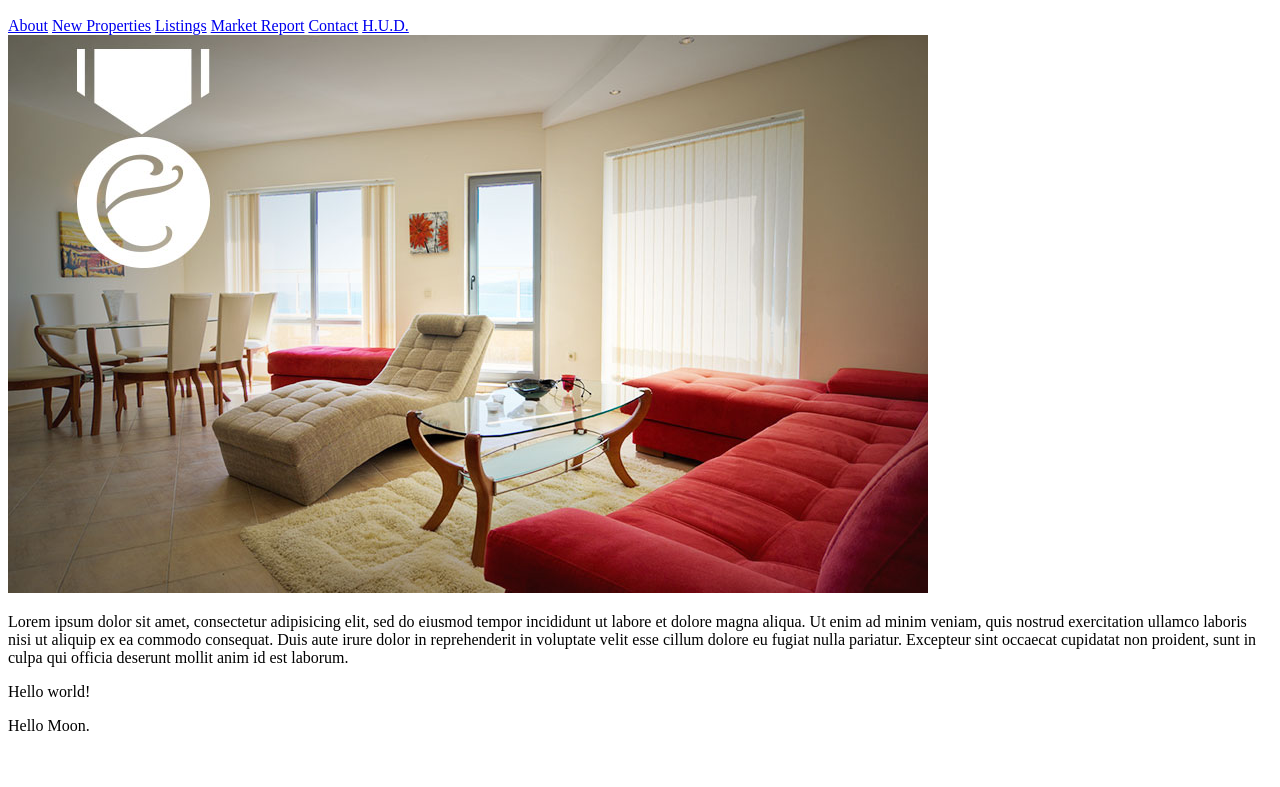
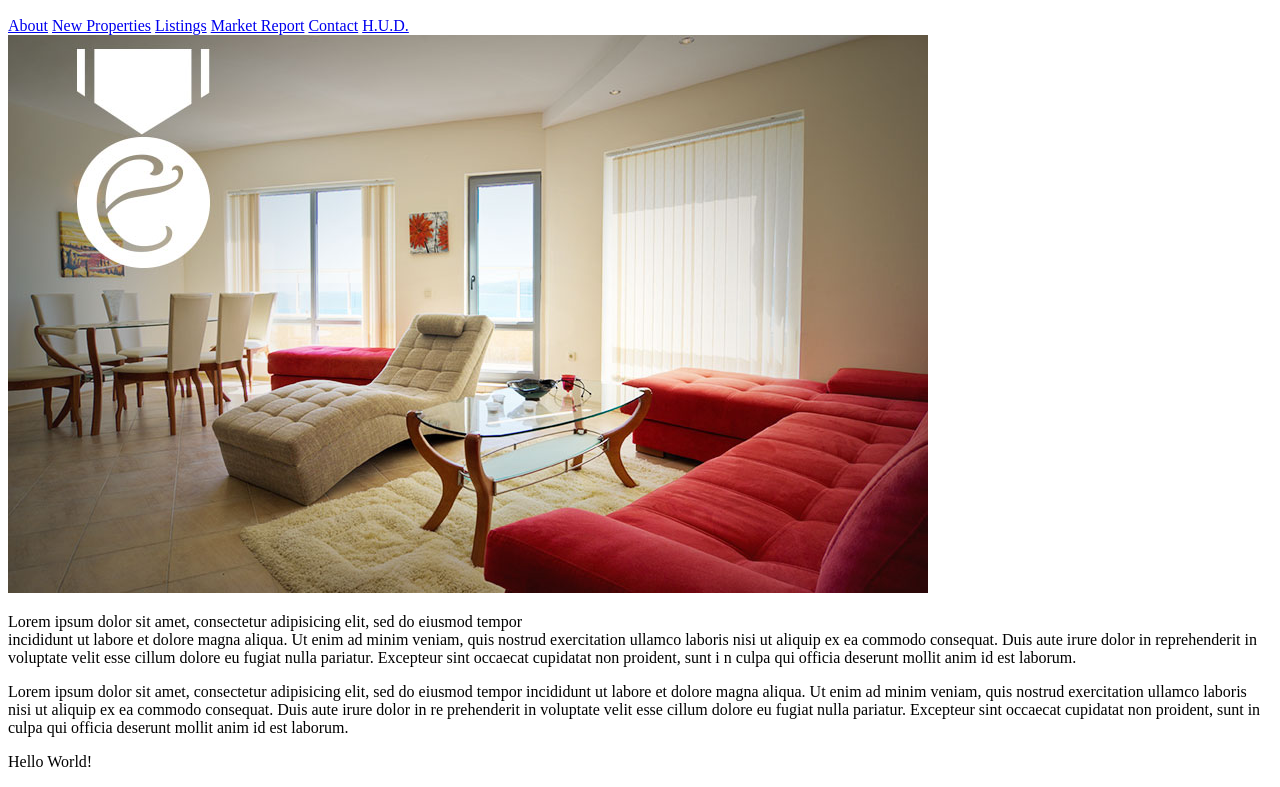
Before and after one commit to hebersandoval/exceptional-realty, a plain HTML site: page index.html in a window 1280 px wide. Shown: the part 110-897 px from the top of the page. Before the commit the page ends 861 px from the top, so only its background shows below. Drawn offline with Linux system fonts and the light colour scheme.

Commit message:
adds main page content, image and links with corrections

```diff
--- a/index.html
+++ b/index.html
@@ -1,36 +1,37 @@
 <!DOCTYPE html>
 <html lang="en">
   <head>
-    <! -- This is a comment. I can see it in the code, but it will not appear in the browser. -->
-    <! --
+    <!-- This is a comment. I can see it in the code, but it will not appear in the browser.-->
+    <!--
     The head section contains information for search engines and the browser
     and its not seen by the site visitor.
     -->
-    <meta charset="UTF8">
+    <meta charset="utf-8">
     <title>Exceptional Realty Group - Luxury Homes - About</title>
   </head>
 
   <body>
-    <! -- The body is the entire viewable area of the web page. For example, we can see text, links, images and media -->
+    <!-- The body is the entire viewable area of the web page. For example, we can see text, links, images and media-->
 
     <h1>Exceptional</h1>
     <h2>Realty Group</h2>
 
-    <! -- link -->
-    <a href="index.html">About</a> <a href="new-properties.html">New Properties</a> <a href="real-estate-listings.html">Listings</a> <a href="market-report.html">Market Report</a> <a href="contact.html">Contact</a> <a href="http:hud.gov" target="_blank">H.U.D.</a>
+    <!-- link-->
+    <a href="index.html">About</a> <a href="new-properties.html">New Properties</a> <a href="real-estate-listings.html">Listings</a> <a href="market-report.html">Market Report</a> <a href="contact.html">Contact</a> <a href="http://hud.gov" target="_blank">H.U.D.</a>
 
     <img src="images/intro-pic.jpg" alt="A beautiful living room." title="Welcome to Exceptional Realty Group">
 
-    <! --
+    <!--
     foldername/ = go inside the folder
     filename = use the file in the current folfer
     ../ = leave the current folder and go to the parent folder
     -->
 
-    <p>Lorem ipsum dolor sit amet, consectetur adipisicing elit, sed do eiusmod tempor incididunt ut labore et dolore magna aliqua. Ut enim ad minim veniam, quis nostrud exercitation ullamco laboris nisi ut aliquip ex ea commodo consequat. Duis aute irure dolor in reprehenderit in voluptate velit esse cillum dolore eu fugiat nulla pariatur. Excepteur sint occaecat cupidatat non proident, sunt in culpa qui officia deserunt mollit anim id est laborum.</p>
+    <p> Lorem ipsum dolor sit amet, consectetur adipisicing elit, sed do eiusmod tempor <br>incididunt ut labore et dolore magna aliqua.     Ut enim ad minim veniam, quis nostrud exercitation ullamco laboris nisi ut aliquip ex ea commodo consequat. Duis aute irure dolor in     reprehenderit in voluptate velit esse cillum dolore eu fugiat nulla pariatur. Excepteur sint occaecat cupidatat non proident, sunt i     n culpa qui officia deserunt mollit anim id est laborum.</p>
 
-    <p>Hello world!</p>
-    <p>Hello Moon.</p>
+    <p> Lorem ipsum dolor sit amet, consectetur adipisicing elit, sed do eiusmod tempor incididunt ut labore et dolore magna aliqua. Ut     enim ad minim veniam, quis nostrud exercitation ullamco laboris nisi ut aliquip ex ea commodo consequat. Duis aute irure dolor in re     prehenderit in voluptate velit esse cillum dolore eu fugiat nulla pariatur. Excepteur sint occaecat cupidatat non proident, sunt in     culpa qui officia deserunt mollit anim id est laborum.</p>
+
+    <p>Hello World!</p>
 
   </body>
 
```
Also changed, not shown: contact.html (+2 -2 lines), market-report.html (+2 -2 lines), new-properties.html (+2 -2 lines), real-estate-listings.html (+4 -4 lines).
